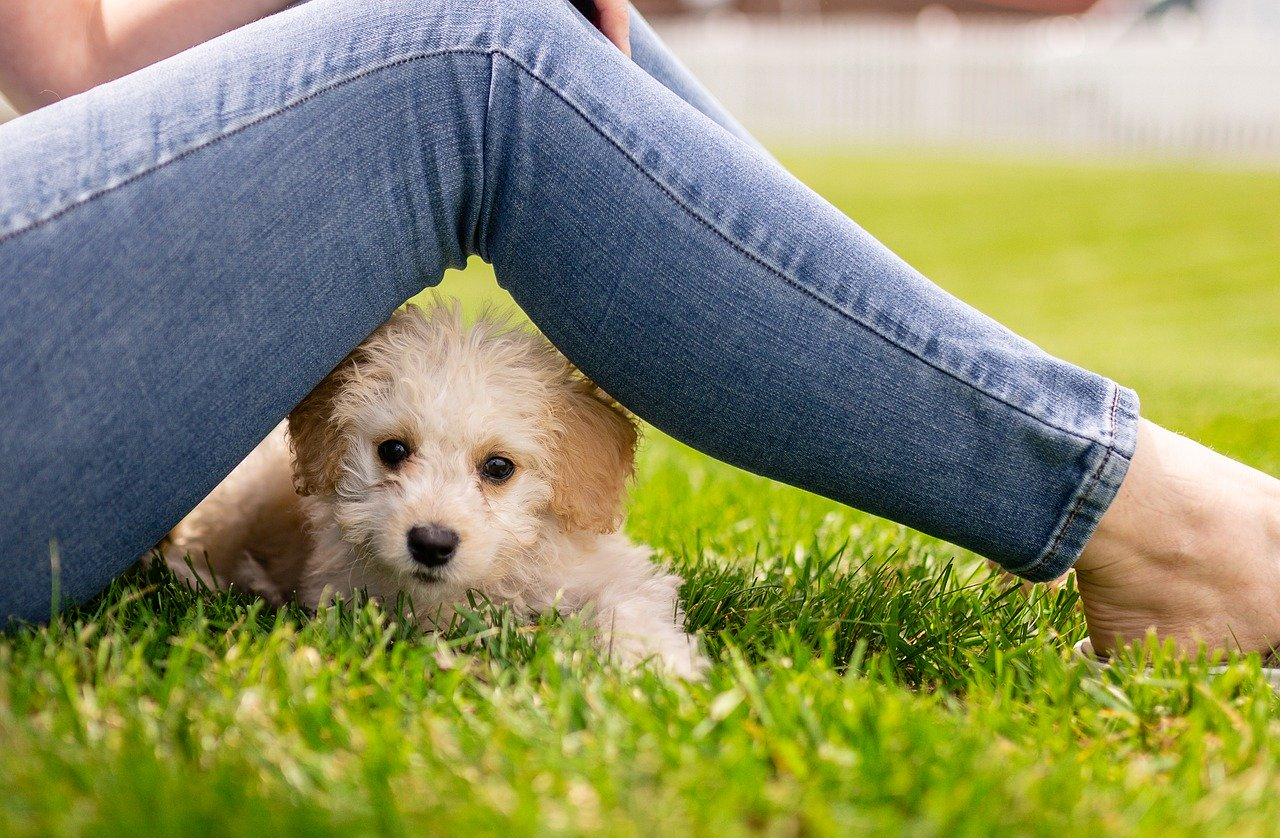
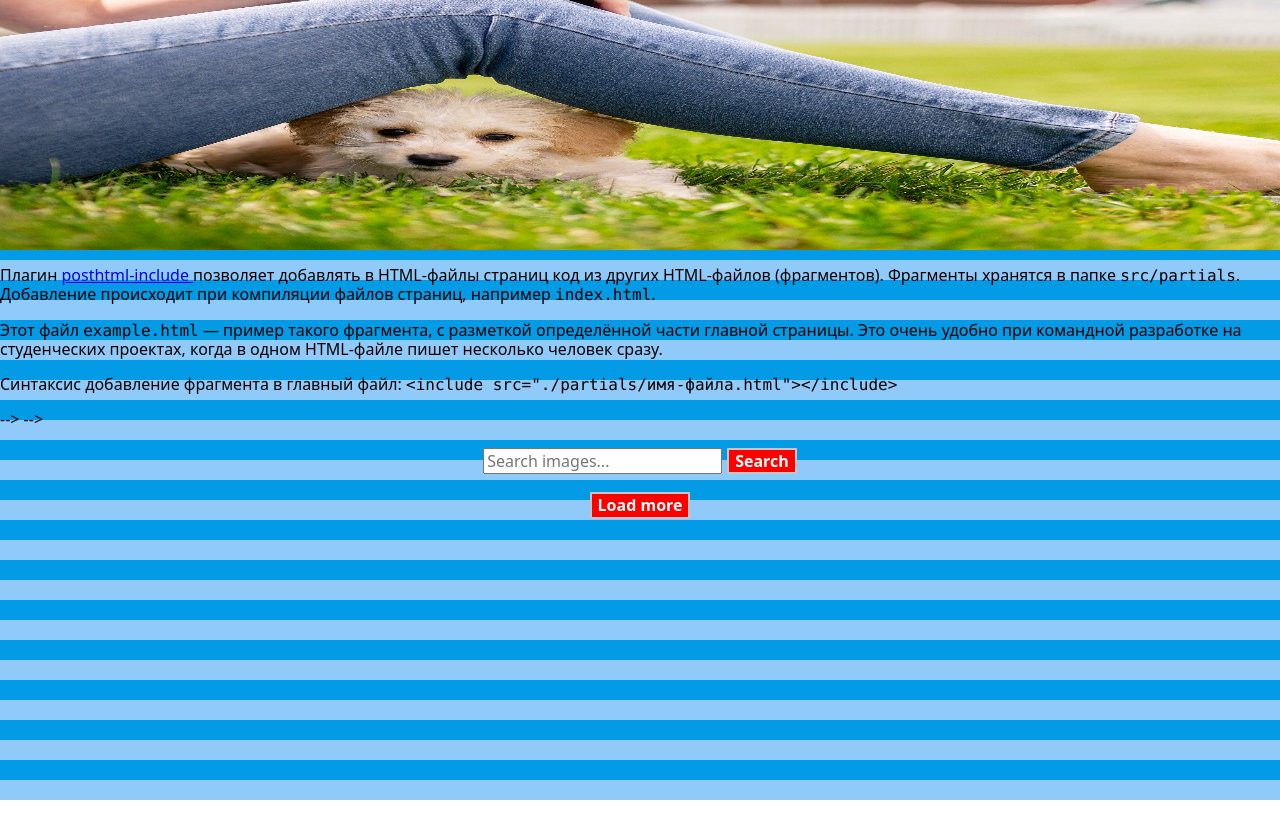
Before and after one commit to LarisaShatil/goit-js-hw-13-image-finder, a website built with Parcel: page src/index.html in a window 1280 px wide. Shown: the top 838 px of the page. After the commit the page ends 800 px from the top, so only its background shows below. Built offline with nearby package versions, Linux system fonts and the light colour scheme.

Commit message:
07.09.2021

```diff
--- a/src/sass/_button.scss
+++ b/src/sass/_button.scss
@@ -1,4 +1,14 @@
+button {
+  background-color: rgba(255, 0, 0);
+  border: 2px solid rgb(201, 197, 197);
+
+  line-height: 1.3;
+  color: white;
+
+  font-weight: 700;
+}
+
 #more {
   display: block;
-  margin: 1% auto;
+  margin: 5px auto;
 }
--- a/src/sass/_form.scss
+++ b/src/sass/_form.scss
@@ -9,4 +9,5 @@
 
 input {
   margin-right: 5px;
+  line-height: 1.3;
 }
--- a/src/sass/_stats.scss
+++ b/src/sass/_stats.scss
@@ -2,6 +2,8 @@
   display: flex;
   align-items: center;
   justify-content: space-evenly;
+
+  background-color: white;
 }
 
 .stats-item {
--- a/src/sass/main.scss
+++ b/src/sass/main.scss
@@ -2,6 +2,17 @@
 @import './form';
 @import './button';
 @import './stats';
+
+body {
+  height: 100vh;
+  background: repeating-linear-gradient(
+    to bottom,
+    #039be5 0px,
+    #039be5 20px,
+    #90caf9 20px,
+    #90caf9 40px
+  );
+}
 
 .container {
   display: grid;
@@ -14,5 +25,5 @@
 img {
   display: block;
   width: 100%;
-  height: 75%;
+  height: 250px;
 }
```
